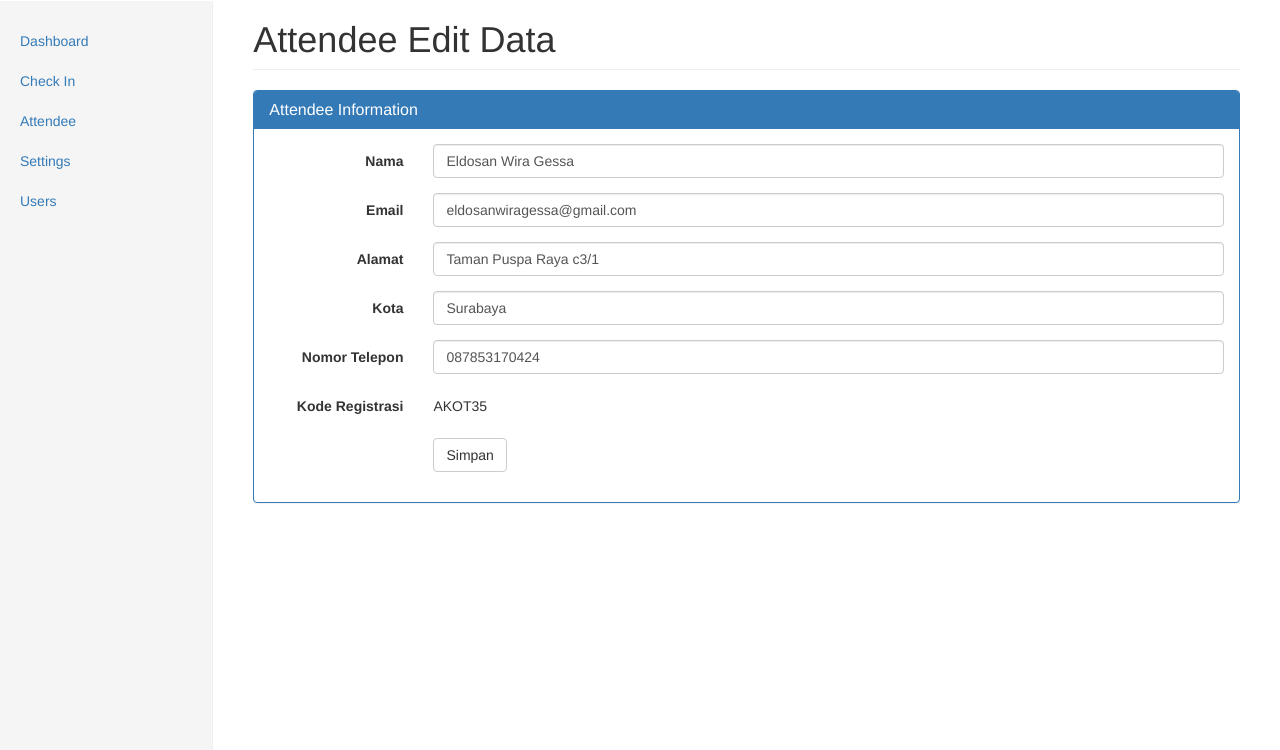
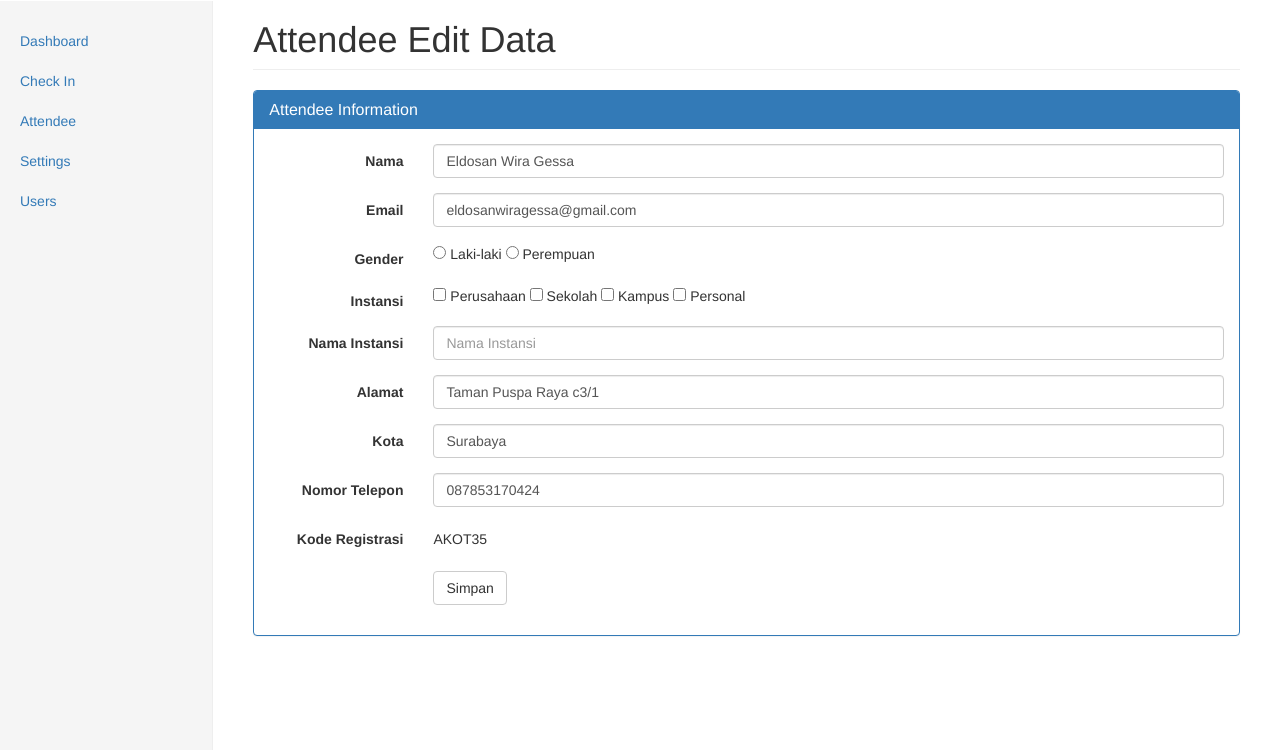
Before and after one commit to pradesga/fgsby, a PHP site: page /organizer/attendee-edit.php in a window 1280 px wide. Shown: the part 50-800 px from the top of the page. Run offline with PHP 8.4, Linux system fonts and the light colour scheme; a user stored in the database is signed in; data comes from the database, SQL or seed files in the repository; data that the repository does not hold is empty; some libraries are stand-ins or nearby versions.

Commit message:
form attendee

```diff
--- a/inc/administration.php
+++ b/inc/administration.php
@@ -251,9 +251,13 @@
 	$msg = "";
 	if(isset($_POST['attid'])){
 		$attid = $_POST['attid'];
+		$instansi = is_array($_POST['instansi'])?implode(",",$_POST['instansi']):$_POST['instansi'];
 		$newdata = array(
 			'nama' => $_POST['nama'],
 			'email' => $_POST['email'],
+			'gender' => $_POST['gender'],
+			'instansi' => $instansi,
+			'nama_instansi' => $_POST['nama_instansi'],
 			'alamat' => $_POST['alamat'],
 			'kota' => $_POST['kota'],
 			'hp' => $_POST['nohp'],
@@ -276,9 +280,13 @@
 		$cid = generatekode();
 		$cid = cekexistskode($cid);
 		$tgl = date("Y-m-d H:i:s");
-
+		$instansi = is_array($_POST['instansi'])?implode(",",$_POST['instansi']):$_POST['instansi'];
 		$newdata = array(
 			'nama' => $_POST['nama'],
+			'email' => $_POST['email'],
+			'gender' => $_POST['gender'],
+			'instansi' => $instansi,
+			'nama_instansi' => $_POST['nama_instansi'],
 			'alamat' => $_POST['alamat'],
 			'hp' => $_POST['nohp'],
 			'email' => $_POST['email'],
--- a/organizer/attendee-edit.php
+++ b/organizer/attendee-edit.php
@@ -21,6 +21,32 @@
 								<label for="email" class="col-sm-2 control-label">Email</label>
 								<div class="col-sm-10">
 									<input type="email" class="form-control" value="<?php echo $atten['email']; ?>" name="email" id="email" placeholder="Email" required>
+								</div>
+							</div>
+							<div class="form-group">
+								<label  class="col-sm-2 control-label">Gender</label>
+								<div class="col-sm-10">
+									<input type="radio" <?php echo ($atten['gender'] == "Laki-laki") ? 'checked':''; ?> value="Laki-laki" name="gender" required> Laki-laki
+									<input type="radio" <?php echo ($atten['gender'] == "Perempuan") ? 'checked':''; ?> value="Perempuan" name="gender" required> Perempuan
+								</div>
+							</div>
+							<div class="form-group">
+								<label  class="col-sm-2 control-label">Instansi</label>
+								<div class="col-sm-10">
+									<?php
+									$instansi = explode(",", $atten['instansi']);
+									$instansi = is_array($instansi) ? $instansi : array();
+									?>
+									<input type="checkbox" <?php echo in_array("Perusahaan", $instansi)?'checked':'';?> value="Perusahaan" name="instansi[]" > Perusahaan
+									<input type="checkbox"  <?php echo in_array("Sekolah", $instansi)?'checked':'';?>  value="Sekolah" name="instansi[]" > Sekolah
+									<input type="checkbox"  <?php echo in_array("Kampus", $instansi)?'checked':'';?>  value="Kampus" name="instansi[]" > Kampus
+									<input type="checkbox"  <?php echo in_array("Personal", $instansi)?'checked':'';?>  value="Personal" name="instansi[]" > Personal
+								</div>
+							</div>
+							<div class="form-group">
+								<label  class="col-sm-2 control-label">Nama Instansi</label>
+								<div class="col-sm-10">
+									<input type="text" class="form-control" value="<?php echo $atten['nama_instansi']; ?>" name="nama_instansi" placeholder="Nama Instansi" >
 								</div>
 							</div>
 							<div class="form-group">
```
Also changed, not shown: organizer/attendee-new.php (+22 -0 lines), organizer/attendee-view.php (+18 -0 lines).
